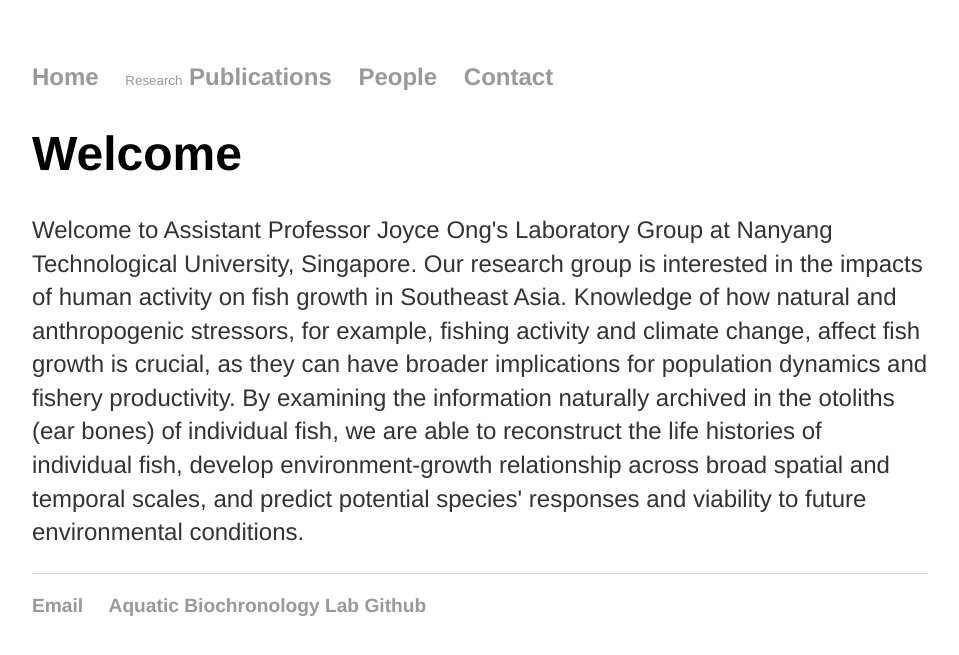
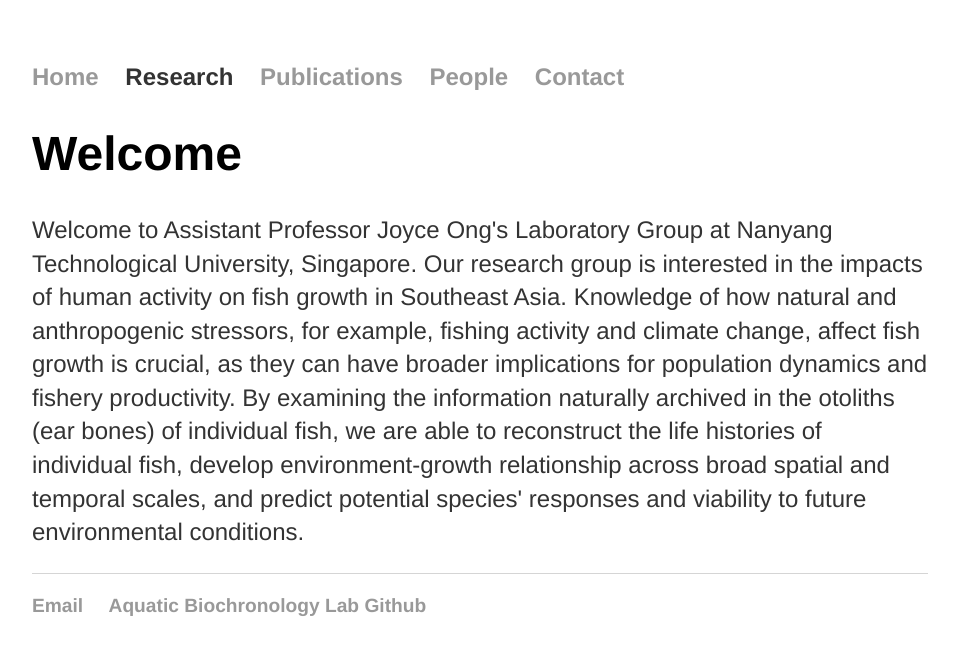
Before and after one commit to Aquatic-Biochronology-Lab/Aquatic-Biochronology-Lab.github.io, a Jekyll site: the page built from index.html, in a window 1280 px wide. Shown: the top 655 px of the page, without its empty margins (160-1119 px from the left). Built offline with Jekyll 4.4.1, drawn with Linux system fonts in a browser that asks for light colours.

Commit message:
Update default.html

```diff
--- a/_layouts/default.html
+++ b/_layouts/default.html
@@ -9,14 +9,14 @@
 		<nav>
     		<ul>
         		<li><a href="/">Home</a></li>
-			<div class="dropdown">
-				<button class="dropbtn">Research</button>
-				<div class="dropdown-content">
-					<a href="/OtolithImportance">Importance of Age and Growth in Fisheries Management and Research</a>
-					<a href="/IdentificationGuide">Photo Identification to Common Tropical Marine Fish from Southeast Asia</a>
-					<a href="/SEAMicroplastics">Extent of Microplastics across Southeast Asia</a>
+			<li><div class="dropdown">
+				<class="dropbtn">Research
+					<div class="dropdown-content">
+						<a href="/OtolithImportance">Importance of Age and Growth in Fisheries Management and Research</a>
+						<a href="/IdentificationGuide">Photo Identification to Common Tropical Marine Fish from Southeast Asia</a>
+						<a href="/SEAMicroplastics">Extent of Microplastics across Southeast Asia</a>
 				</div>
-			</div>
+			</div></li>
 			<li><a href="/Publications">Publications</a></li>
 			<li><a href="/People">People</a></li>
 			<li><a href="/Contact">Contact</a></li>
```
